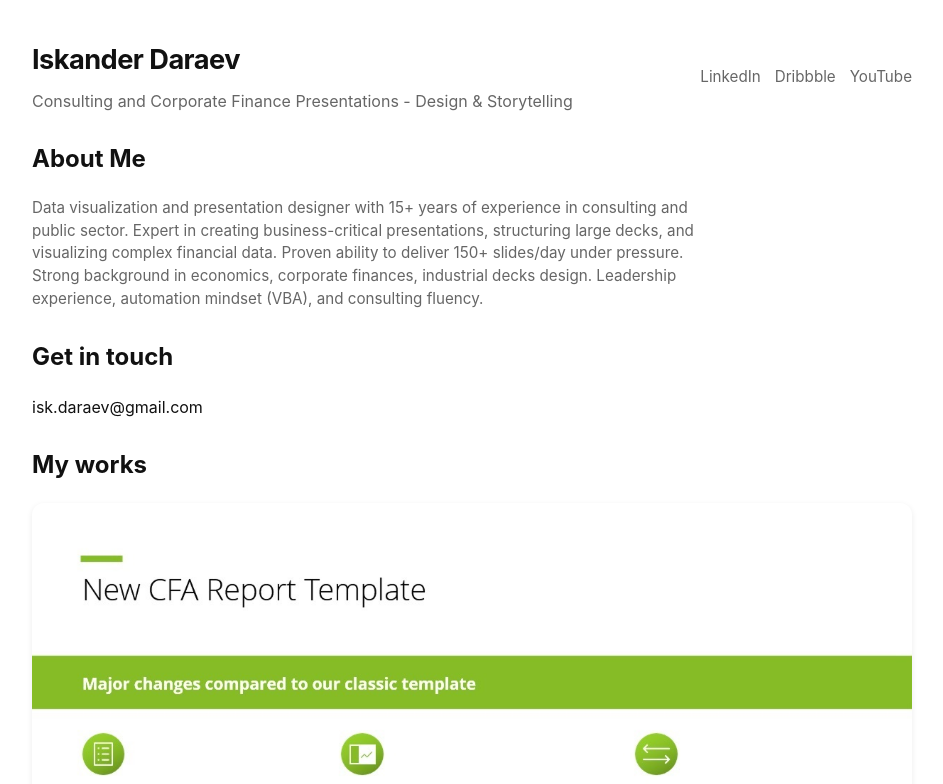
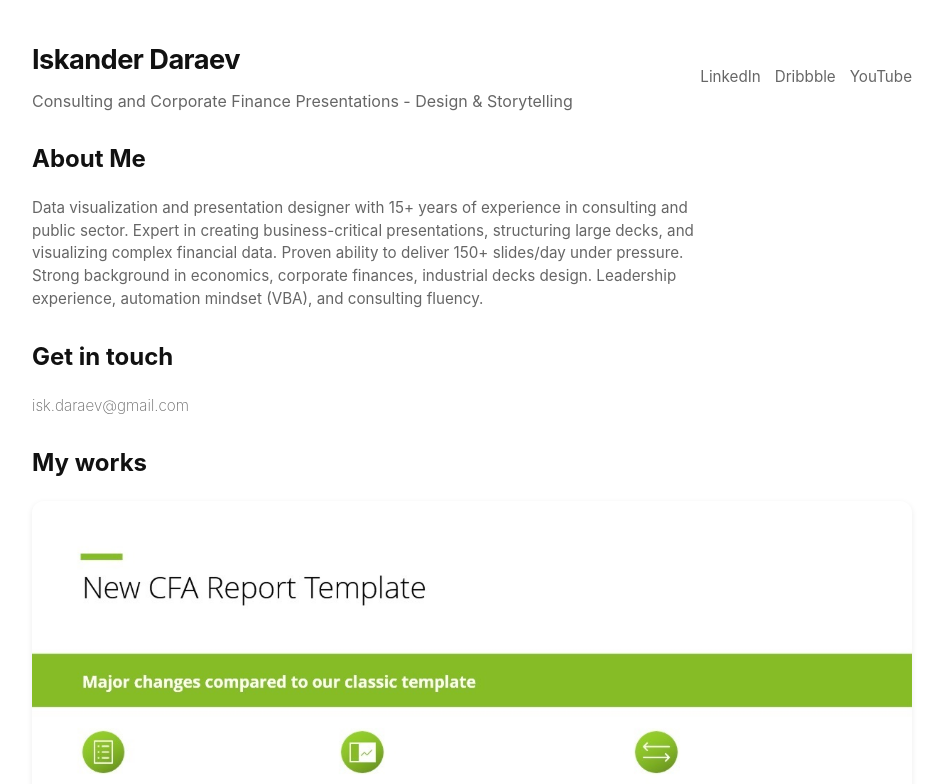
Before and after one commit to isk06/ruportfo, a Next.js app: page / in a window 1280 px wide. Shown: the top 784 px of the page, without its empty margins (168-1111 px from the left). Built offline with nearby package versions, Linux system fonts and the light colour scheme.

Commit message:
Change contact font weight to normal

```diff
--- a/app/globals.css
+++ b/app/globals.css
@@ -85,7 +85,9 @@ h1{
 
 .contact{
   margin-top:16px;
-  font-weight:400;
+  color:var(--muted);
+  font-size:0.95rem;
+  font-weight:200;
 }
 
 .footer{
```
